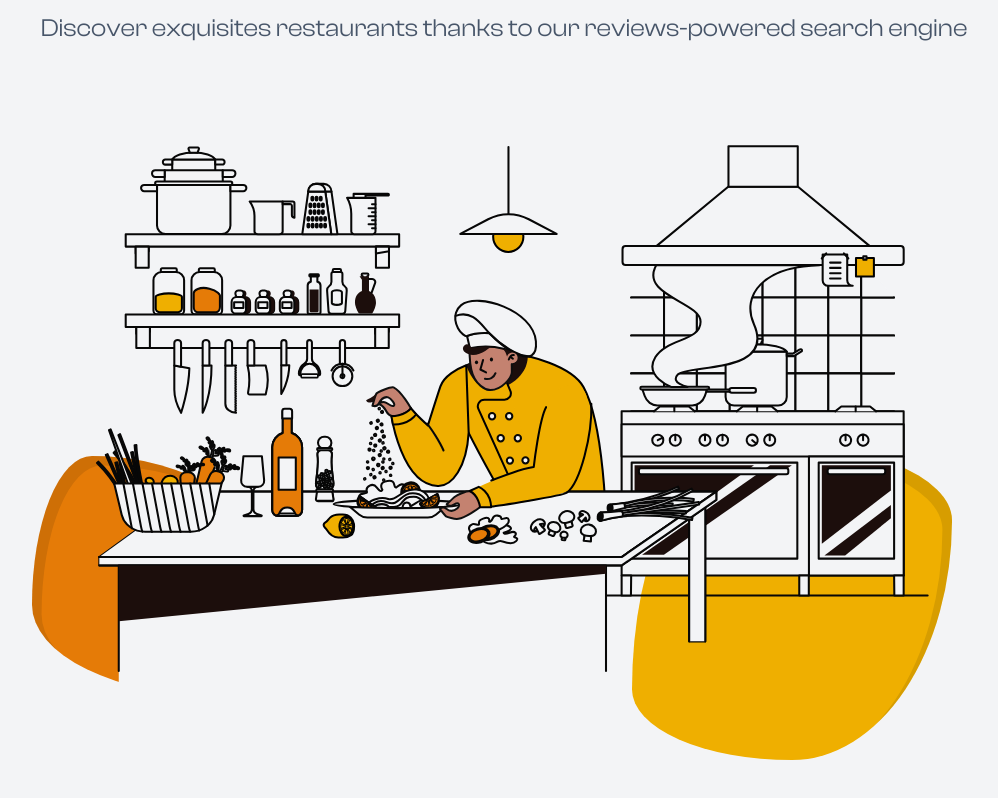
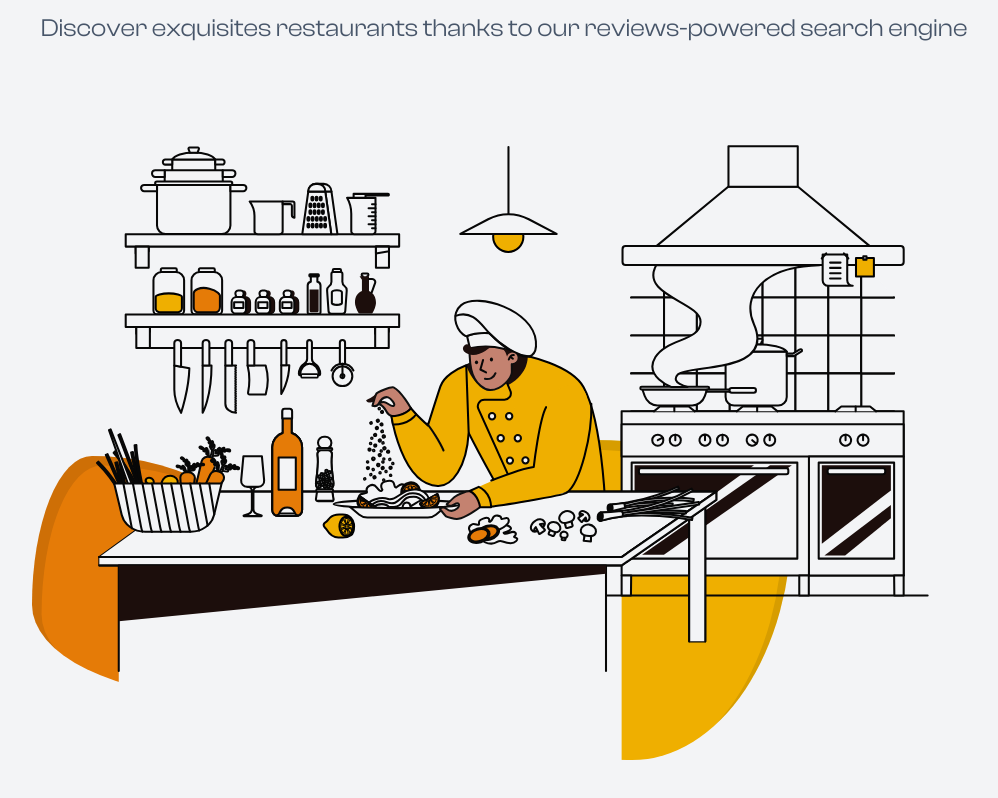
Before and after one commit to duranbe/restaurants-reviews, a React (Create React App) app in the folder frontend/: page / in a window 1280 px wide. Shown: the part 240-1038 px from the top of the page, without its empty margins (136-1134 px from the left). Built offline with nearby package versions, Linux system fonts and the light colour scheme; a web font is replaced by a local one.

Commit message:
Learning about breakpoints... this thing is hard

```diff
--- a/frontend/src/App.js
+++ b/frontend/src/App.js
@@ -117,7 +117,13 @@ function App() {
           <div className='container flex flex-col justify-center relative max-w-5xl'>
               <img  className="z-20" src="./svg/DrawKit-cooking-kitchen-food-vector-illustrations-03.svg" alt="kitchen img"></img>
             <div className='blob absolute bg-tangerine z-10  bottom-80 left-10  h-[15rem] w-[15rem]'></div>
-            <div className='blob absolute bg-yellow-light z-10  bottom-[36rem] left-[40rem] md:h-[20rem] md:w-[20rem]  sm:h-[5rem] sm:w-[5rem] rotate-90'></div>
+            <div className='blob absolute bg-yellow-light z-10
+            md:bottom-[36rem] md:left-[30rem]
+            sm:bottom-[5rem] sm:left-[5rem]
+            md:h-[20rem] md:w-[20rem]
+            sm:h-0 sm:w-0
+
+           rotate-90'></div>
           </div>
         </div>
 
@@ -126,10 +132,9 @@ function App() {
       {isLoading && <Loading></Loading>}
 
       <div className='flex flex-col'>
-        <div className='text-black mx-8 pl-12'>
+        <div className='text-black mx-8 pl-12 z-20'>
           {data.data.filter((val) => val.normalizedScore > 0.5).map((val) => (<RestaurantCard key={val.id} restaurantData={val} />))}
         </div>
-
       </div>
       <footer className='font-clash-extralight font-bold text-center mb-6'>
         About us
--- a/frontend/src/components/RestaurantCard.js
+++ b/frontend/src/components/RestaurantCard.js
@@ -1,10 +1,10 @@
 
 export default function RestaurantCard({ restaurantData }) {
 
-    return (
-      <div className="my-3 p-3 hover:cursor-pointer hover:border-l-black hover:border-l-2 rounded-sm">
-
-        <div className="underline underline-offset-[3px]   text-xl font-clash-medium hover:italic cursor-pointer">
+  return (
+    <div className="my-3 p-5 hover:cursor-pointer font-clash-medium hover:border-l-black hover:border-l-2 flex flex-row">
+      <div className="basis-1/2">
+        <div className="underline underline-offset-[3px] text-xl hover:italic cursor-pointer">
           {restaurantData.Name}
         </div>
         <div className='font-clash-medium pl-3 font-thin text-lg'>
@@ -23,5 +23,13 @@ export default function RestaurantCard({ restaurantData }) {
           {restaurantData["Price_Range"]}
         </div>
       </div>
-    )
-  }
+
+      <div className="basis-2/3 pt-3">
+        <div className="text-tangerine text-xl font-clash-bold">Comment</div>
+        <div className="font-clash-ligth">{restaurantData["Comments"]}</div>
+
+
+      </div>
+    </div>
+  )
+}
```
